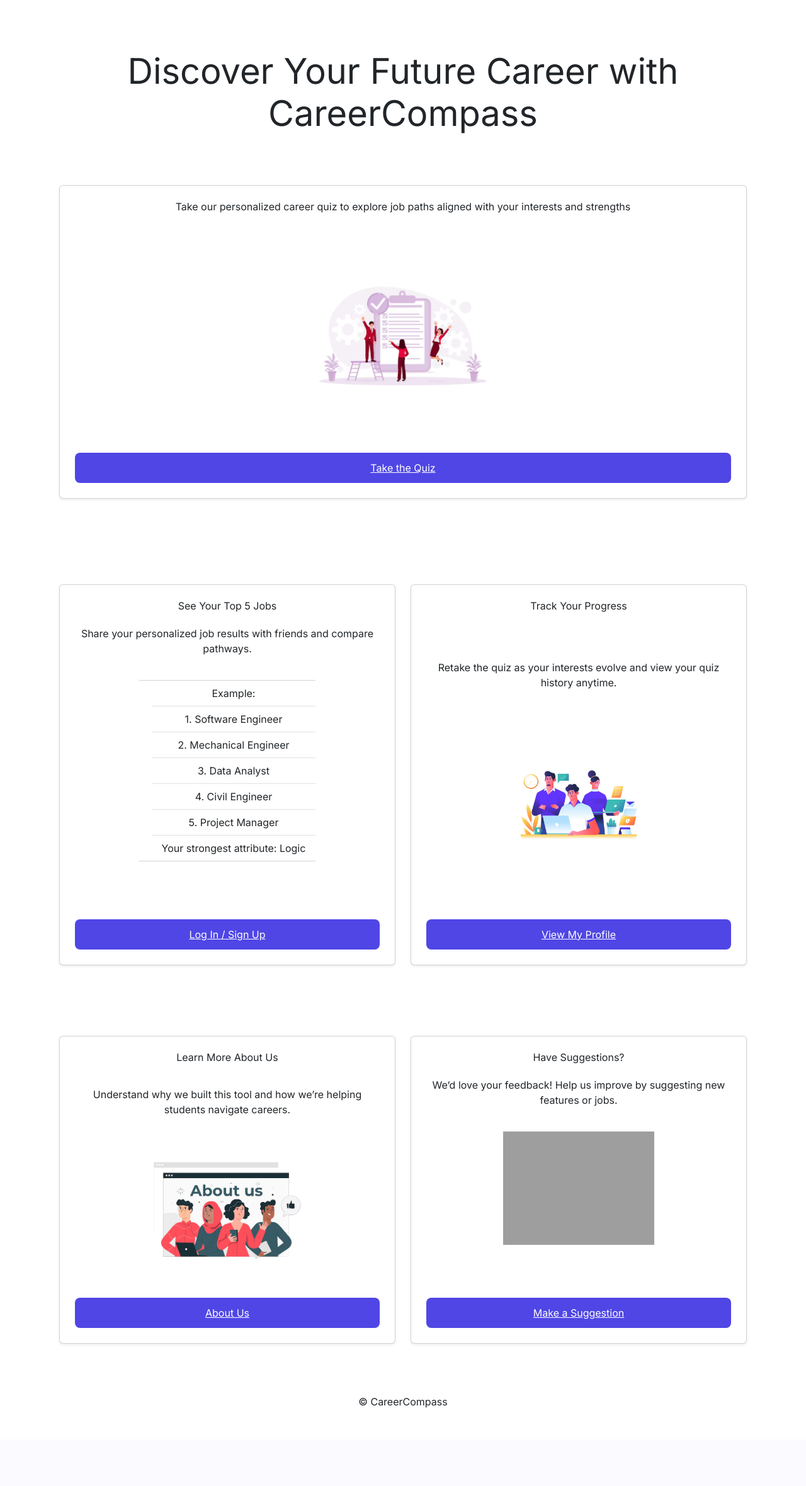
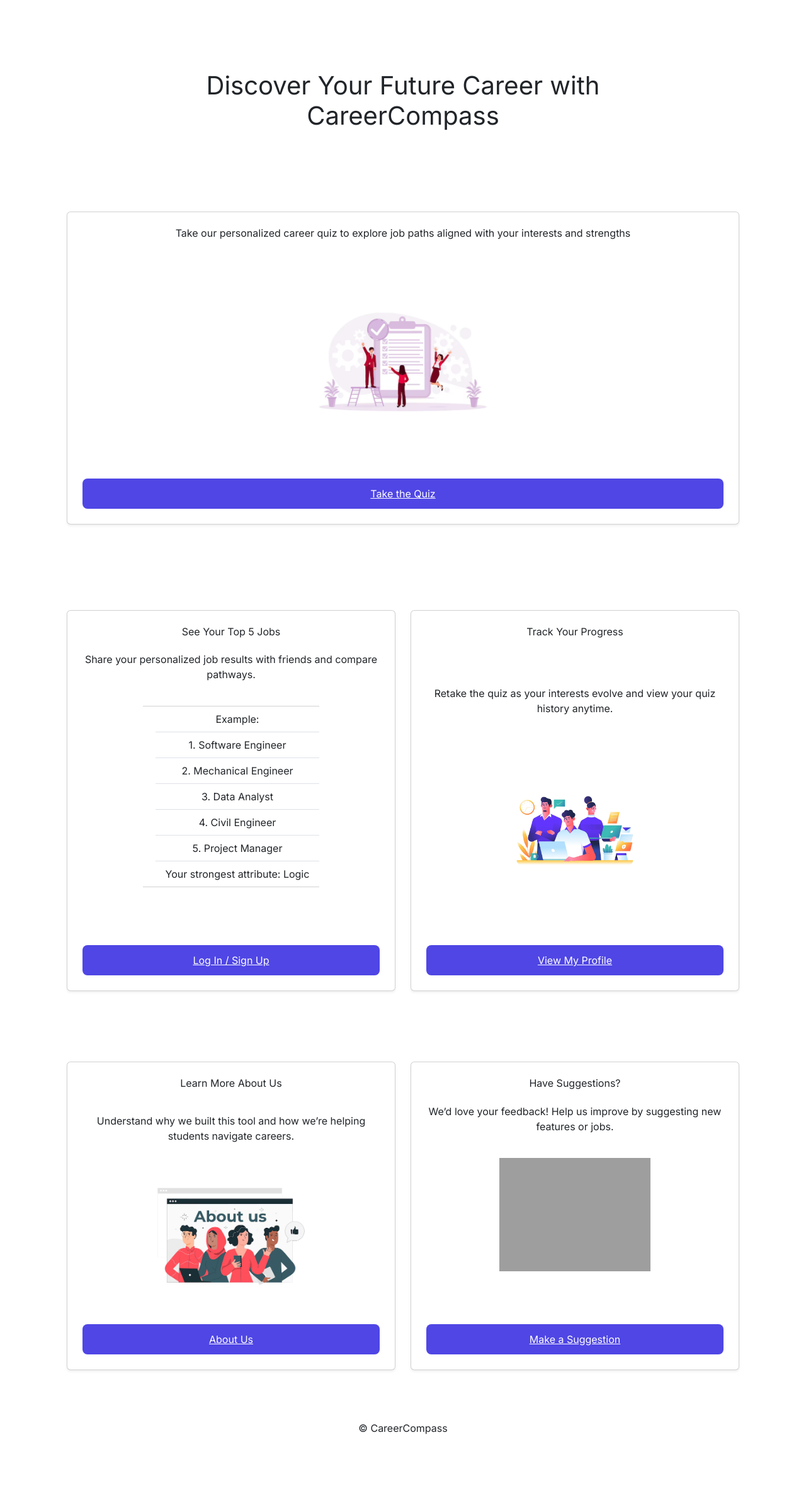
Before and after one commit to damien11zhang/CITS3403-Group-Project, a Flask app: page / in a window 1280 px wide. Shown: the part 56-2416 px from the top of the page at 63% size. Before the commit the page ends 2292 px from the top, so only its background shows below. Run offline with Flask 3, Linux system fonts and the light colour scheme; grey boxes are pictures that could not be loaded.

Commit message:
update home and results

```diff
--- a/project/templates/home.html
+++ b/project/templates/home.html
@@ -2,7 +2,10 @@
 {% block title %}CareerCompass - Home{% endblock %}
 {% block content %}
 
-<h1 class="display-4 text-center my-5">Discover Your Future Career with CareerCompass</h1>
+<div class="container">
+  <div class="section text-center">
+    <h1>Discover Your Future Career with CareerCompass</h1>
+  </div>
 
 <!-- Hero Section -->
 <div class="container text-center mb-5">
```
Also changed, not shown: project/templates/results.html (+12 -7 lines).
